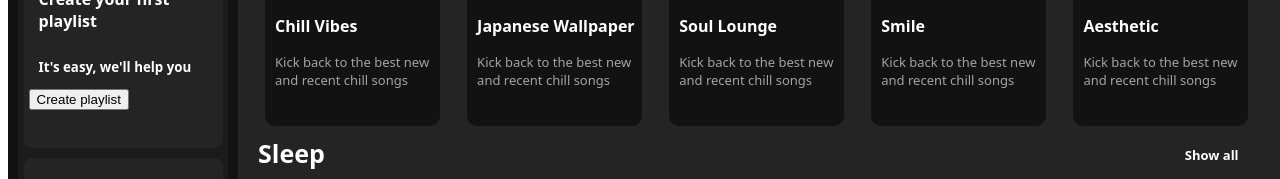
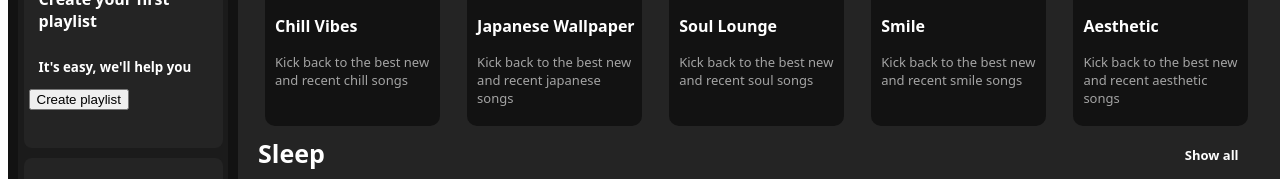
Before and after one commit to nasifswalah/spotify-clone-Html-css, a plain HTML site: page index.html in a window 1280 px wide. Shown: the part 368-547 px from the top of the page. Drawn offline with Linux system fonts and the light colour scheme.

Commit message:
spotify clone today

```diff
--- a/index.html
+++ b/index.html
@@ -75,22 +75,22 @@
                 <div class="div2-2 playlist">
                     <img src="https://seeded-session-images.scdn.co/v1/img/artist/2xUsnfrcs3h2FzdRQvGmGM/de" alt="">
                     <h3>Japanese Wallpaper</h3>
-                    <p class="desc">Kick back to the best new and recent chill songs</p>
+                    <p class="desc">Kick back to the best new and recent japanese songs</p>
                 </div>
                 <div class="div2-3 playlist">
                     <img src="https://i.scdn.co/image/ab67706f000000026e1034ebd7b7c86546c6acca" alt="">
                     <h3>Soul Lounge</h3>
-                    <p class="desc">Kick back to the best new and recent chill songs</p>
+                    <p class="desc">Kick back to the best new and recent soul songs</p>
                 </div>
                 <div class="div2-4 playlist">
                     <img src="https://e1.pxfuel.com/desktop-wallpaper/424/1010/desktop-wallpaper-all-things-spotify-playlist-covers-aesthetic-playlist-covers.jpg" alt="">
                     <h3>Smile</h3>
-                    <p class="desc">Kick back to the best new and recent chill songs</p>
+                    <p class="desc">Kick back to the best new and recent smile songs</p>
                 </div>
                 <div class="div2-5 playlist">
                     <img src="https://i.scdn.co/image/ab67706f0000000211745a8204b55717393c39b6" alt="">
                     <h3>Aesthetic</h3>
-                    <p class="desc">Kick back to the best new and recent chill songs</p>
+                    <p class="desc">Kick back to the best new and recent aesthetic songs</p>
                 </div>
                 <br>
                 <p class="two"> Sleep <h4>Show all</h4></p>
@@ -98,31 +98,30 @@
                 <div class="div2-6 playlist">
                     <img src="https://i.scdn.co/image/ab67706f00000002ec54f98c4528e2e50687dc23" alt="">
                     <h3>Songs For Sleeping</h3>
-                    <p class="desc">Kick back to the best new and recent chill songs</p>
+                    <p class="desc">Kick back to the best new and recent sleep songs</p>
                  </div>
                 <div class="div2-7 playlist">
                     <img src="https://encrypted-tbn0.gstatic.com/images?q=tbn:ANd9GcQ5-Eh3j3djMYhdVA_BLKuD9h_fV_kCimE-ZVYEH4VlpzGSMNvlpWbMG18DdME4Hjmt-g4&usqp=CAU" alt="">
                     <h3>Sleep</h3>
-                    <p class="desc">Kick back to the best new and recent chill songs</p>
+                    <p class="desc">Kick back to the best new and recent sleep songs</p>
                 </div>
                 <div class="div2-8 playlist">
                     <img src="https://encrypted-tbn0.gstatic.com/images?q=tbn:ANd9GcQ89-SoD4XqECsqRTnJD07daHn7uF0I3H7OEegYRWQ3CXpZxeozschz9fVbG7zJis3W05Y&usqp=CAU" alt="">
                     <h3>Deep Sleep</h3>
-                    <p class="desc">Kick back to the best new and recent chill songs</p>
+                    <p class="desc">Kick back to the best new and recent deep songs</p>
                 </div>
                 <div class="div2-9 playlist">
                     <img src="https://encrypted-tbn0.gstatic.com/images?q=tbn:ANd9GcRsjhrWZ95unXwy_8MyvJjPAENVA7FMsftF_zzNszL2YmwtdoWgXg5Jl3MzGBbvfAKxnH0&usqp=CAU" alt="">
                     <h3>Aesthetic Sleep</h3>
-                    <p class="desc">Kick back to the best new and recent chill songs</p>
+                    <p class="desc">Kick back to the best new and recent aesthetic songs</p>
                 </div>
                 <div class="div2-9 playlist">
                     <img src="https://encrypted-tbn0.gstatic.com/images?q=tbn:ANd9GcTNoU9fDjx9iBVyk0mfjGINFU4Vbv4jD3ew2g&usqp=CAU" alt="">
                     <h3>Lofi Sleep</h3>
-                    <p class="desc">Kick back to the best new and recent chill songs</p>
+                    <p class="desc">Kick back to the best new and recent lofi songs</p>
                 </div>
             </div>
         </div>
     </div>
 </body>
-
 </html>
```
